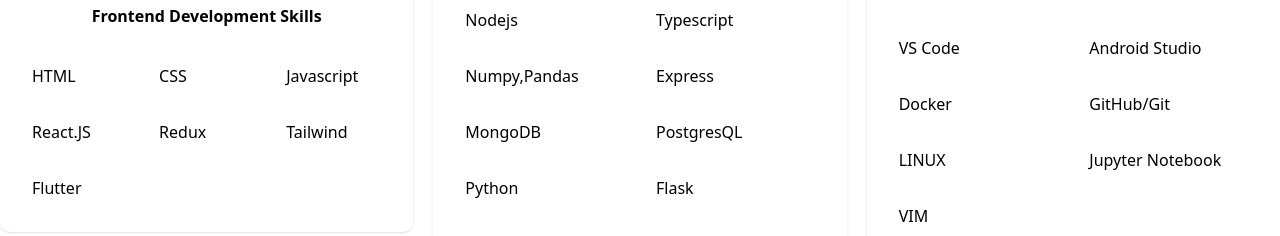
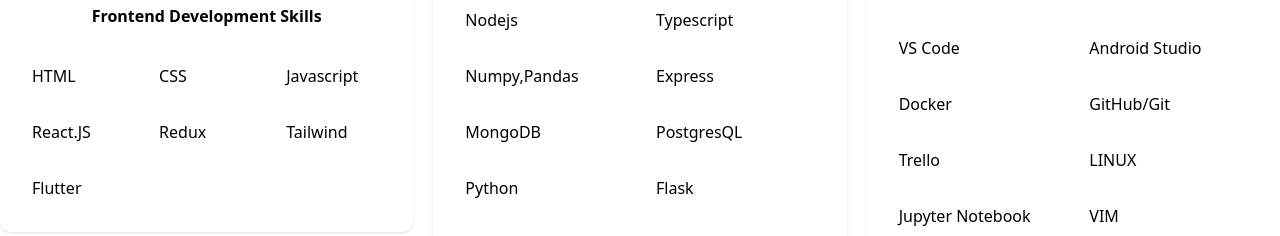
Before and after one commit to webblyss/portfolio-website, a React (Create React App) app: page / in a window 1280 px wide. Shown: the part 1164-1400 px from the top of the page. Built offline with nearby package versions, Linux system fonts and the light colour scheme.

Commit message:
update skills

```diff
--- a/src/components/Skills.js
+++ b/src/components/Skills.js
@@ -23,7 +23,6 @@ const Skills = () => {
 
         <div className=" w-[90%]   p-4 my-5 shadow flex flex-col mx-auto hover:bg-gray-800 hover:text-white rounded-[10px]">
             <h5 className='font-bold text-center'>Backend Development Skills</h5>
-
             <ul className='grid grid-cols-2 justify-center items-center mt-5'>
                 <li className='p-4'>Nodejs</li>
                 <li className='p-4'>Typescript</li>
@@ -45,6 +44,7 @@ const Skills = () => {
                 <li className='p-4'>Android Studio</li>
                 <li className='p-4'>Docker</li>
                 <li className='p-4'>GitHub/Git</li>
+                <li className='p-4'>Trello</li>
                 <li className='p-4'>LINUX</li>
                 <li className='p-4'>Jupyter Notebook</li>
                 <li className='p-4'>VIM</li>
```
